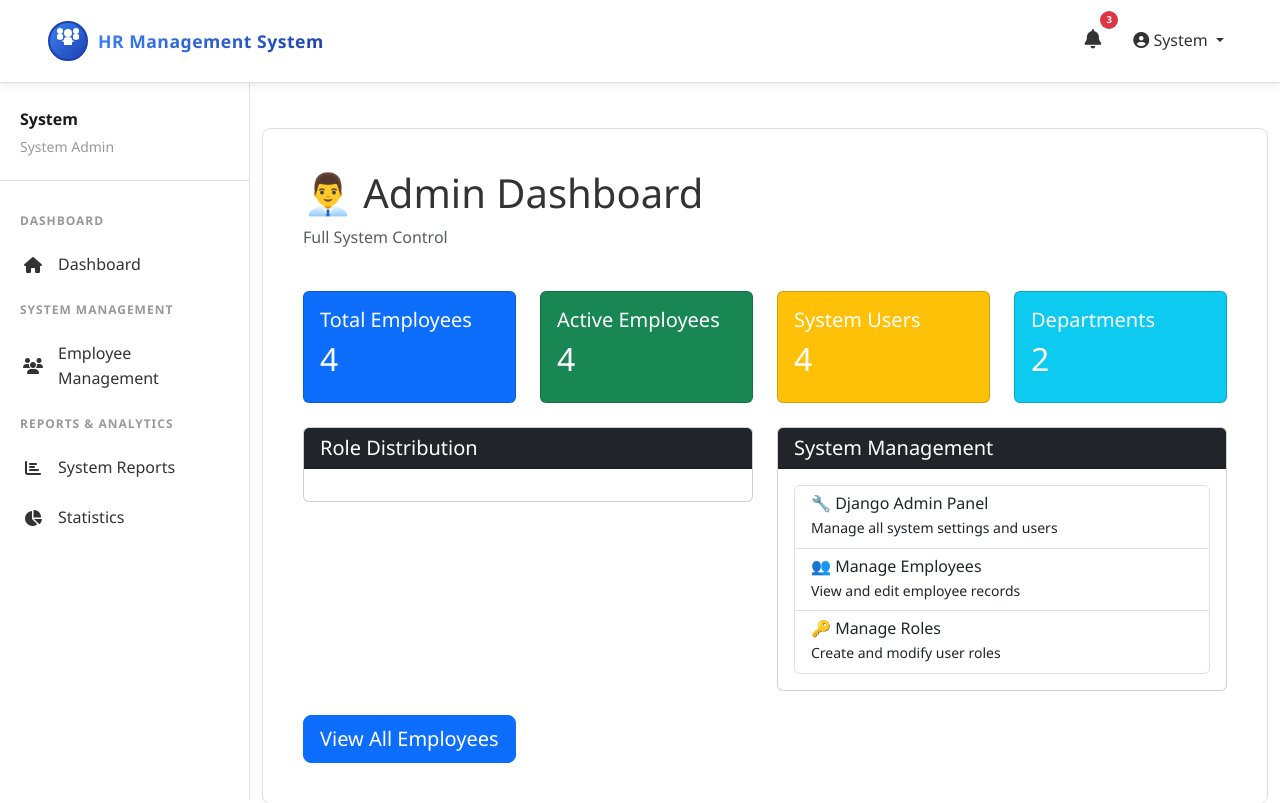
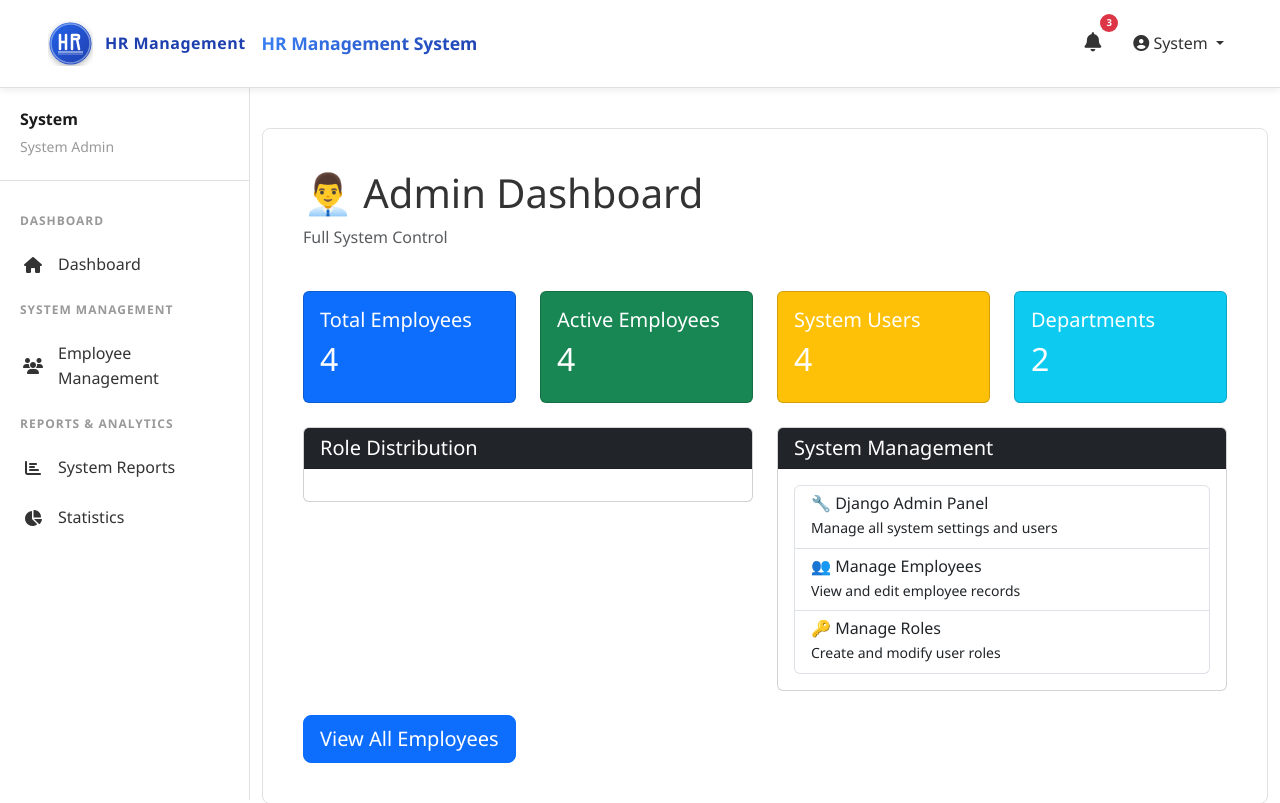
Before and after one commit to verifyingnigs123/HrmanagementSystem, a Django app: page /dashboard/ in a window 1280 px wide. Shown: the top 803 px of the page. Run offline with Django 5.2, Linux system fonts and the light colour scheme; a user stored in the database is signed in; data comes from the database, SQL or seed files in the repository.

Commit message:
Update logo to professional HR badge design

```diff
--- a/hrms/templates/base.html
+++ b/hrms/templates/base.html
@@ -134,35 +134,38 @@
     <!-- Navigation Bar -->
     <nav class="navbar navbar-expand-lg navbar-light">
         <div class="container-fluid px-5">
-            <a class="navbar-brand d-flex align-items-center" href="/" style="gap: 10px;">
-                <!-- HR Logo SVG -->
-                <svg xmlns="http://www.w3.org/2000/svg" width="40" height="40" viewBox="0 0 40 40" fill="none">
-                    <!-- Outer circle -->
-                    <circle cx="20" cy="20" r="19" fill="url(#gradientLogo)" stroke="#1e40af" stroke-width="2"/>
-
-                    <!-- People representation - left person -->
-                    <circle cx="12" cy="10" r="3" fill="white"/>
-                    <path d="M 9 14 Q 9 13 12 13 Q 15 13 15 14 L 15 18 Q 15 18 12 19 Q 9 18 9 18 Z" fill="white"/>
-
-                    <!-- People representation - right person -->
-                    <circle cx="28" cy="10" r="3" fill="white"/>
-                    <path d="M 25 14 Q 25 13 28 13 Q 31 13 31 14 L 31 18 Q 31 18 28 19 Q 25 18 25 18 Z" fill="white"/>
-
-                    <!-- Center person (larger) -->
-                    <circle cx="20" cy="12" r="4" fill="white"/>
-                    <path d="M 16 18 Q 16 16 20 16 Q 24 16 24 18 L 24 24 L 16 24 Z" fill="white"/>
-
-                    <!-- Handshake or connection line -->
-                    <path d="M 15 20 Q 20 22 25 20" stroke="white" stroke-width="1.5" fill="none" stroke-linecap="round"/>
-
-                    <!-- Gradient definition -->
+            <a class="navbar-brand d-flex align-items-center" href="/" style="gap: 12px;">
+                <!-- Professional HR Badge Logo -->
+                <svg xmlns="http://www.w3.org/2000/svg" width="45" height="45" viewBox="0 0 45 45" fill="none">
                     <defs>
-                        <linearGradient id="gradientLogo" x1="0%" y1="0%" x2="100%" y2="100%">
-                            <stop offset="0%" style="stop-color:#3b82f6;stop-opacity:1" />
+                        <linearGradient id="hrGradient" x1="0%" y1="0%" x2="100%" y2="100%">
+                            <stop offset="0%" style="stop-color:#2563eb;stop-opacity:1" />
                             <stop offset="100%" style="stop-color:#1e40af;stop-opacity:1" />
                         </linearGradient>
+                        <filter id="hrShadow">
+                            <feDropShadow dx="0" dy="2" stdDeviation="3" flood-opacity="0.3"/>
+                        </filter>
                     </defs>
+
+                    <!-- Outer circle background -->
+                    <circle cx="22.5" cy="22.5" r="21" fill="url(#hrGradient)" filter="url(#hrShadow)"/>
+
+                    <!-- Inner white circle for contrast -->
+                    <circle cx="22.5" cy="22.5" r="19.5" fill="none" stroke="white" stroke-width="1.5" opacity="0.4"/>
+
+                    <!-- HR initials - stylized -->
+                    <!-- H letter -->
+                    <path d="M 12 14 L 12 28 M 12 21 L 18 21 M 18 14 L 18 28" stroke="white" stroke-width="2.5" fill="none" stroke-linecap="round" stroke-linejoin="round"/>
+
+                    <!-- R letter -->
+                    <path d="M 24 14 L 24 28 M 24 14 L 29 14 Q 31 14 31 16 Q 31 18 29 18 L 24 18 M 29 18 L 31 28" stroke="white" stroke-width="2.5" fill="none" stroke-linecap="round" stroke-linejoin="round"/>
+
+                    <!-- Decorative elements - double line accent at bottom -->
+                    <line x1="10" y1="31" x2="35" y2="31" stroke="white" stroke-width="1.5" opacity="0.6"/>
+                    <line x1="10" y1="33" x2="35" y2="33" stroke="white" stroke-width="1" opacity="0.4"/>
                 </svg>
+                <span class="fw-bold" style="font-size: 1rem; color: #1e40af;">HR Management</span>
+            </a>
                 <span class="fw-bold" style="font-size: 1.1rem; background: linear-gradient(135deg, #3b82f6 0%, #1e40af 100%); -webkit-background-clip: text; -webkit-text-fill-color: transparent; background-clip: text;">HR Management System</span>
             </a>
             <button class="navbar-toggler" type="button" data-bs-toggle="collapse" data-bs-target="#navbarNav">
```
